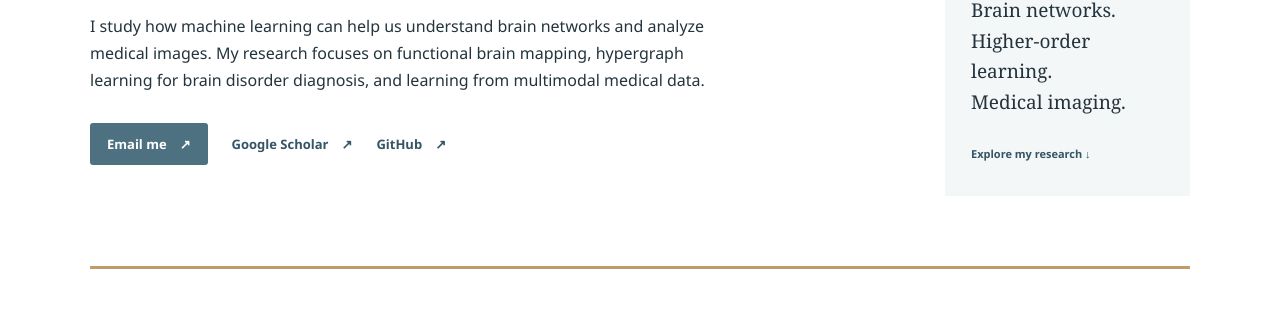
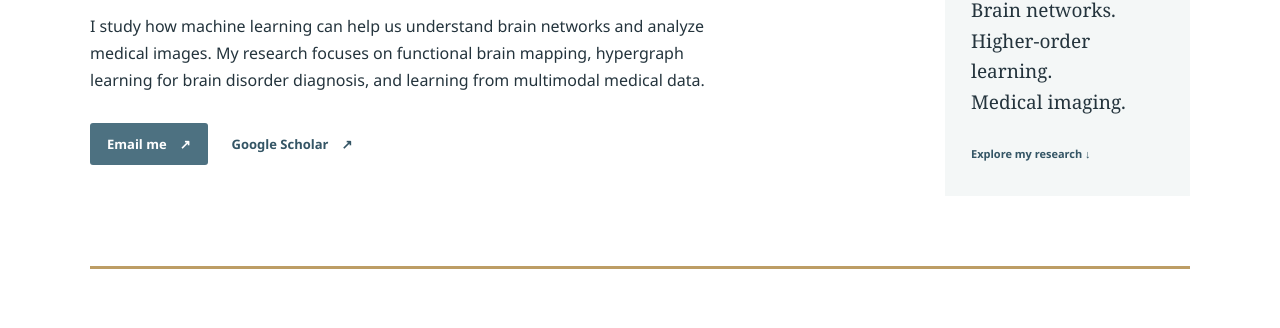
Before and after one commit to hems354/hems354.github.io, a Jekyll site: the page built from index.md, in a window 1280 px wide and 900 px high, scrolled down 384 px. Shown: the part 125-453 px from the top of the window. Built offline with Jekyll 4.4.1, drawn with Linux system fonts in a browser that asks for light colours.

Commit message:
Remove the personal GitHub profile link

```diff
--- a/index.md
+++ b/index.md
@@ -15,7 +15,6 @@ description: Ph.D. student at Central South University. Research in brain networ
     <div class="contact-links">
       <a class="primary-link" href="mailto:mengshen_he@csu.edu.cn">Email me <span aria-hidden="true">↗</span></a>
       <a href="https://scholar.google.com/citations?user=B_5iPLgAAAAJ&amp;hl=en">Google Scholar <span aria-hidden="true">↗</span></a>
-      <a href="https://github.com/hems354">GitHub <span aria-hidden="true">↗</span></a>
     </div>
   </div>
   <aside class="research-note" aria-label="Profile photo and research focus">
```
